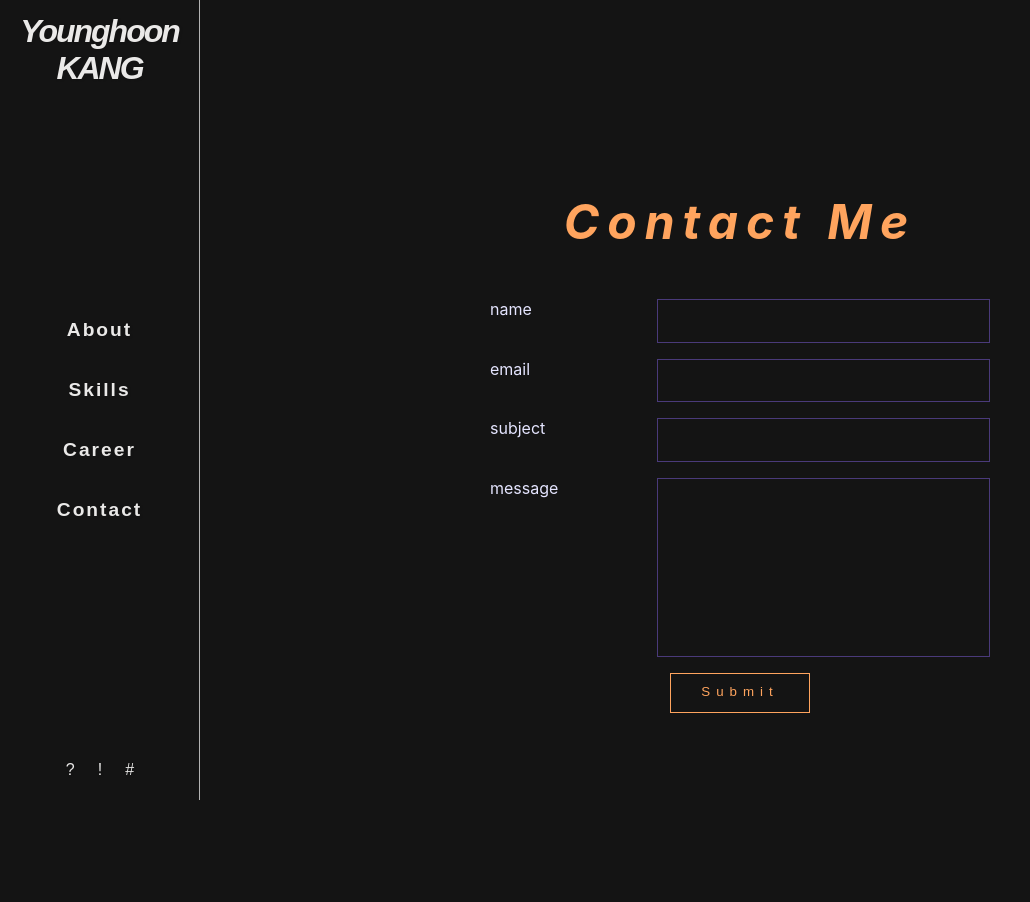
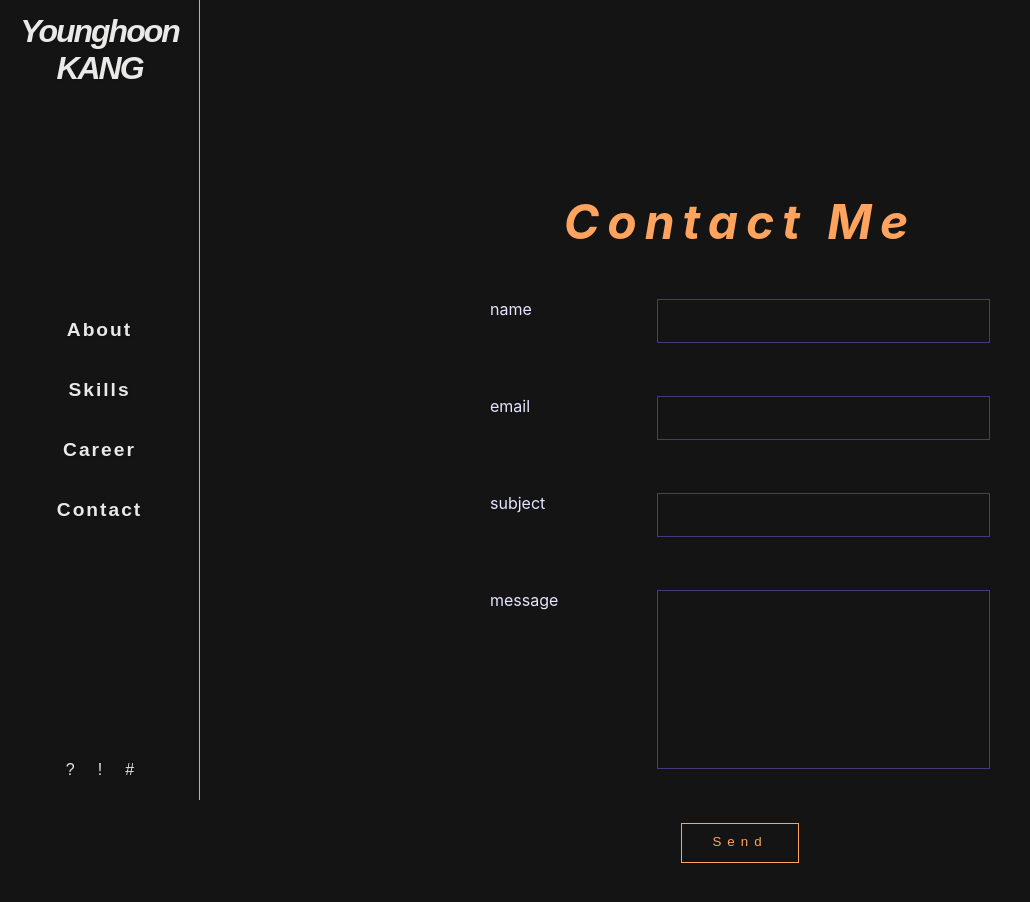
Before and after one commit to CityHopper/portfolio_react-ts, a React (Create React App) app: page /contact in a window 1280 px wide. Shown: the top 902 px of the page, without its empty margins (0-1030 px from the left). Built offline with nearby package versions, Linux system fonts and the light colour scheme; no server answers; a web font is replaced by a local one.

Commit message:
Add emailjs

```diff
--- a/package.json
+++ b/package.json
@@ -3,6 +3,7 @@
   "version": "0.1.0",
   "private": true,
   "dependencies": {
+    "@emailjs/browser": "^3.7.0",
     "@testing-library/jest-dom": "^5.16.5",
     "@testing-library/react": "^13.3.0",
     "@testing-library/user-event": "^13.5.0",
--- a/src/_index.scss
+++ b/src/_index.scss
@@ -159,6 +159,15 @@ $line-height: calc(#{$clip-height} - 5px);
       outline: none;
     }
   }
+  input:-webkit-autofill,
+  input:-webkit-autofill:hover,
+  input:-webkit-autofill:focus,
+  input:-webkit-autofill:active {
+    transition: background-color 5000s ease-in-out 0s;
+    -webkit-transition: background-color 9999s ease-out;
+    -webkit-box-shadow: 0 0 0 1000px var(--dark-bg-color) inset !important;
+    -webkit-text-fill-color: var(--dark-font-color) !important;
+  }
 
   textarea {
     resize: none;
@@ -167,6 +176,7 @@ $line-height: calc(#{$clip-height} - 5px);
   &__error {
     grid-column: 2/3;
     text-align: right;
+    height: 21.5px;
   }
 
   button {
@@ -275,6 +285,7 @@ $line-height: calc(#{$clip-height} - 5px);
   width: max-content;
   height: 40px;
   background: transparent;
+  cursor: pointer;
 }
 
 .button--main {
--- a/src/components/Contact.tsx
+++ b/src/components/Contact.tsx
@@ -1,4 +1,6 @@
+import {useRef} from "react";
 import {useForm, SubmitHandler} from "react-hook-form";
+import emailjs from '@emailjs/browser';
 
 function Contact() {
     interface FormValue {
@@ -8,39 +10,53 @@ function Contact() {
         message: string;
     }
 
-    const {register, handleSubmit, formState: {errors}} = useForm<FormValue>()
-    const onSubmitHandler: SubmitHandler<FormValue> = (data) => {
-        console.log(data)
+    const form = useRef(null);
+
+    let serviceId:string = process.env.REACT_APP_EMAILJS_SERVICE_ID as string;
+    let templateId:string = process.env.REACT_APP_EMAILJS_TEMPLATE_ID as string;
+    let publicKey:string = process.env.REACT_APP_EMAILJS_PUBLIC_KEY as string;
+
+    const {register, handleSubmit, reset, formState: {errors}} = useForm<FormValue>()
+    const onSubmitHandler: SubmitHandler<FormValue> = ()=> {
+        emailjs.sendForm(serviceId, templateId, form.current!, publicKey)
+            .then((result) => {
+                // console.log(result.text);
+                alert("E-mail sent.")
+                reset();
+            }, (error) => {
+                console.log(error.text);
+                alert("Failed!")
+            });
     }
+
     return (
         <article className={"container"}>
             <section className={"container__whole flex__column"}>
                 <h1>Contact Me</h1>
-                <form className={"form"}
+                <form className={"form"} ref={form}
                       onSubmit={handleSubmit(onSubmitHandler)}>
                     <label>name</label>
                     <input {...register("name", {required: true})} />
-                    {errors.name && errors.name.type === "required" && (
-                        <div className={"form__error"}>이름을 입력해 주세요.</div>
-                    )}
+                    <div className={"form__error"}>{errors.name && errors.name.type === "required" && (
+                        <>이름을 입력해 주세요.</>
+                    )}</div>
                     <label>email</label>
                     <input type="email" {...register("email",
                         {required: true, pattern: /^\S+@\S+$/i})} />
-                    {errors.email && errors.email.type === "required" && (
-                        <div className={"form__error"}>이메일을 정확히 입력해 주세요.</div>
-                    )}
+                    <div className={"form__error"}>{errors.email && errors.email.type === "required" && (
+                        <>이메일을 정확히 입력해 주세요.</>
+                    )}</div>
                     <label>subject</label>
                     <input {...register("subject", {required: true})} />
-                    {errors.subject && errors.subject.type === "required" && (
-                        <div className={"form__error"}>제목을 입력해 주세요.</div>
-                    )}
+                    <div className={"form__error"}>{errors.subject && errors.subject.type === "required" && (
+                        <>제목을 입력해 주세요.</>
+                    )}</div>
                     <label>message</label>
                     <textarea rows={10} {...register("message", {required: true})} />
-                    {errors.message && errors.message.type === "required" && (
-                        <div className={"form__error"}>내용을 입력해 주세요.</div>
-                    )}
-                    <button type={"submit"} className={"button button--main"}>Submit</button>
-
+                    <div className={"form__error"}>{errors.message && errors.message.type === "required" && (
+                        <>내용을 입력해 주세요.</>
+                    )}</div>
+                    <button type={"submit"} className={"button button--main"}>Send</button>
                 </form>
             </section>
         </article>
--- a/src/components/Home.tsx
+++ b/src/components/Home.tsx
@@ -1,3 +1,5 @@
+import {Link} from "react-router-dom";
+
 function Home() {
     return (
         <section className={"container flex__row flex__start"}>
@@ -6,9 +8,11 @@ function Home() {
                     Younghoon KANG, <br/>
                     Front-end Developer
                 </p>
-                <button className={"button button--main flex__center"}>
-                    Contact Me!
-                </button>
+                <Link to={"/contact"}>
+                    <button className={"button button--main flex__center"}>
+                        Contact Me!
+                    </button>
+                </Link>
             </div>
             <ul className="word-step">
                 <li className="word-step__line">
```
Also changed, not shown: 2 other files (tests, documents, lock files or other folders).
